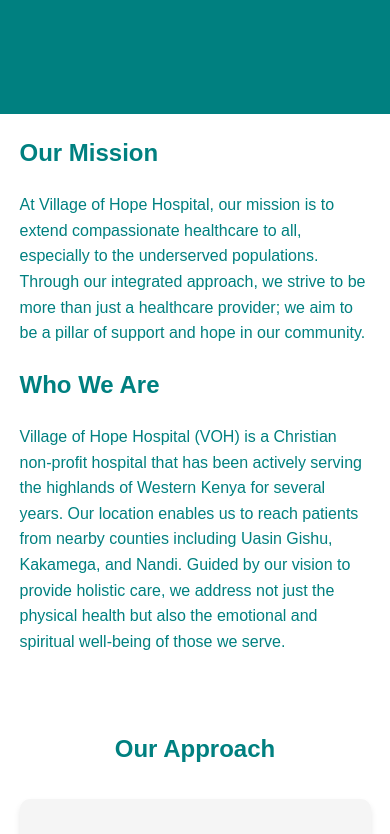
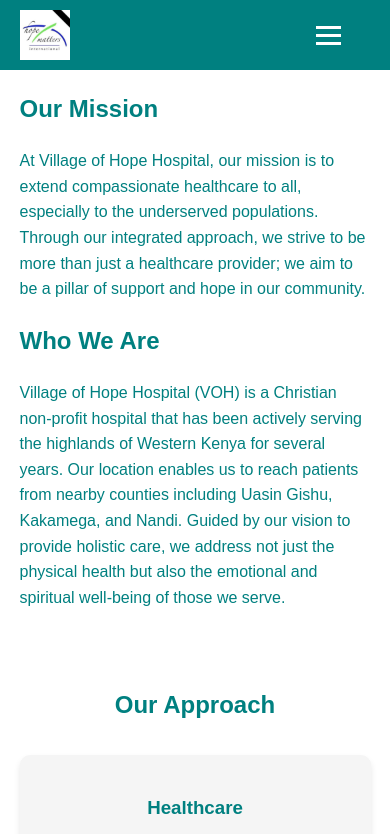
Before and after one commit to njoromwando/vohtim, a plain HTML site: page about.html in a window 390 px wide. Shown: the top 834 px of the page. Drawn offline with Linux system fonts and the light colour scheme.

Commit message:
fix menu toggle

```diff
--- a/about.html
+++ b/about.html
@@ -9,7 +9,17 @@
 <body>
   <header>
     <div class="container">
-      <h1>Village of Hope</h1>
+        <div class="logo">
+            <img src="./assets/ms-icon-150x150.png" alt="Village of Hope Icon" width="50" height="50">
+            <h1>Village of Hope</h1>
+          </div>
+
+          <div class="menu-icon" onclick="toggleMenu()">
+            <div></div>
+            <div></div>
+            <div></div>
+          </div>
+
       <nav>
         <ul>
           <li><a href="index.html">Home</a></li>
@@ -64,6 +74,6 @@
     </div>
   </footer>
 
-  <script src="script.js"></script>
+  <script src="./scripts.js"></script>
 </body>
 </html>
--- a/scripts.js
+++ b/scripts.js
@@ -3,6 +3,4 @@ function toggleMenu() {
     const menuIcon = document.querySelector('.menu-icon');
     nav.classList.toggle('active');
     menuIcon.classList.toggle('active');
-    // ssh-keygen -t ed25519 -C "jamesnjoroge87@gmail.com"
-
   }
```
Also changed, not shown: contact.html (+12 -2 lines), doctors.html (+12 -2 lines), index.html (+1 -1 lines), services.html (+12 -2 lines).
